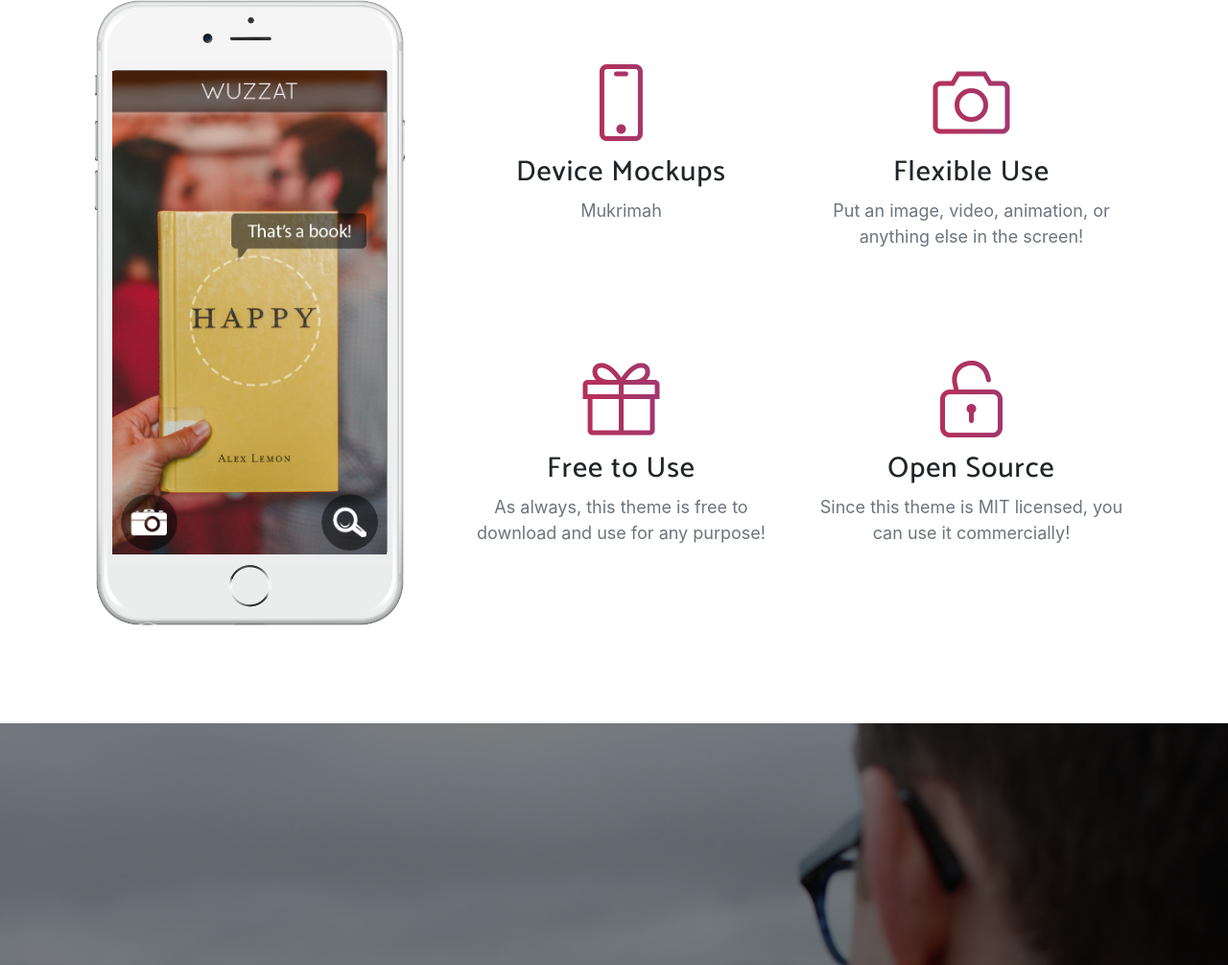
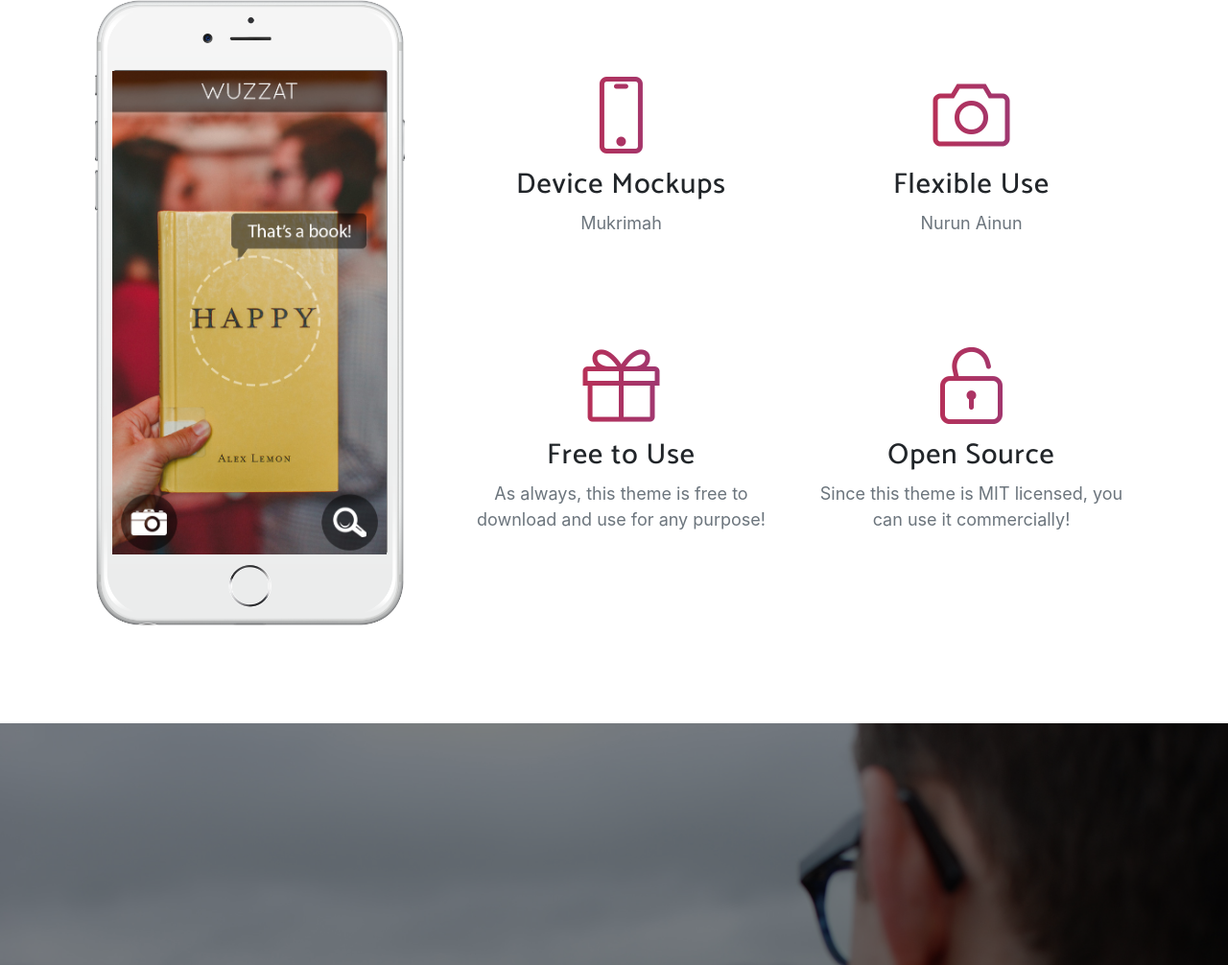
Before and after one commit to eldayanti123/eldayanti123.github.io, a website with bundled scripts: page index.html in a window 1280 px wide. Shown: the part 1609-2615 px from the top of the page at 96% size. Built offline with nearby package versions, Linux system fonts and the light colour scheme; a web font is replaced by a local one.

Commit message:
versi delapan

```diff
--- a/index.html
+++ b/index.html
@@ -134,7 +134,7 @@
                 <div class="feature-item">
                   <i class="icon-camera text-primary"></i>
                   <h3>Flexible Use</h3>
-                  <p class="text-muted">Put an image, video, animation, or anything else in the screen!</p>
+                  <p class="text-muted">Nurun Ainun</p>
                 </div>
               </div>
             </div>
```
